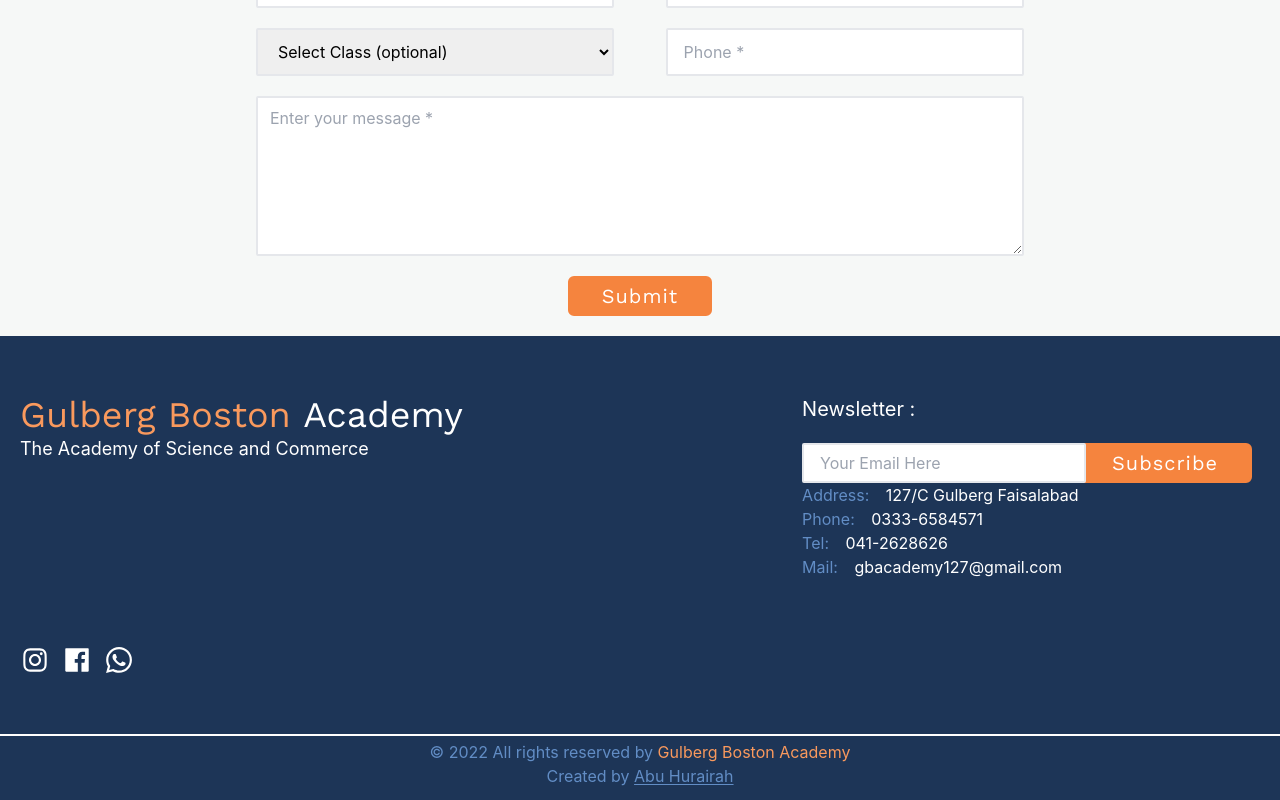
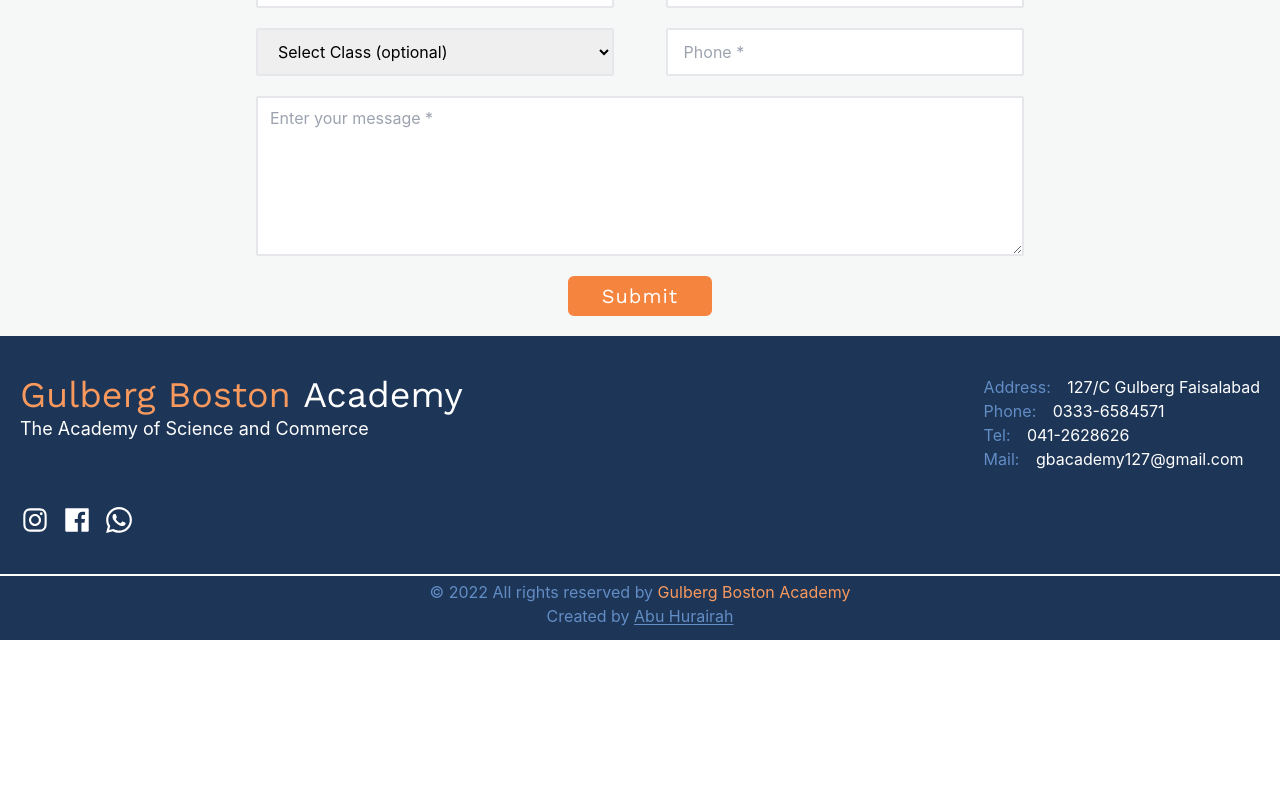
Before and after one commit to AbuHurairah127/boosten-academy-react-web, a React (Create React App) app: page / in a window 1280 px wide. Shown: the part 3245-4045 px from the top of the page. After the commit the page ends 3885 px from the top, so only its background shows below. Built offline with nearby package versions, Linux system fonts and the light colour scheme; no server answers.

Commit message:
bottom redisigned removal of newsletter section

```diff
--- a/src/components/bottom/Bottom.js
+++ b/src/components/bottom/Bottom.js
@@ -2,14 +2,13 @@
 import "./Bottom.css";
 import { AiOutlineInstagram, AiFillFacebook } from "react-icons/ai";
 import { ImWhatsapp } from "react-icons/im";
-import Button from "../button/Button";
 import { HashLink } from "react-router-hash-link";
 
 const Bottom = () => {
   return (
-    <div className="max-w-screen bg-[#1d3557] text-white flex flex-col justify-around  lg:min-h-[50vh] flex-wrap border-b-2 border-b-[#fff]">
+    <div className="max-w-screen bg-[#1d3557] text-white flex flex-col justify-around  lg:min-h-[30vh] flex-wrap border-b-2 border-b-[#fff]">
       <div className="w-full flex justify-between flex-wrap flex-col items-center lg:flex-row lg:items-start">
-        <div className="left flex flex-col justify-between ml-5 lg:min-h-[35vh] lg:w-1/2">
+        <div className="left flex flex-col justify-between ml-5 lg:min-h-[20vh] lg:w-1/2">
           <div className="leftHeader flex flex-col items-center lg:items-start pt-5 lg:pt-0">
             <HashLink smooth to="/#top">
               <span
@@ -59,22 +58,9 @@
             </a>
           </div>
         </div>
+
         <div className="right lg:mr-5">
-          <div className="rightHeader flex flex-col  lg:justify-between h-full items-center lg:items-start">
-            <div>
-              <h1 className="text-white pb-5 text-xl">Newsletter :</h1>
-              <div className="flex flex-col lg:flex-row items-center lg:items-start">
-                <input
-                  type="email"
-                  placeholder="Your Email Here"
-                  required
-                  className="md:w-[60vw] lg:w-auto outline-0 px-4 py-1.5 rounded-sm border-2 text-black z-10"
-                />
-                <div className="lg:relative lg:right-2 z-0">
-                  <Button label="Subscribe" />
-                </div>
-              </div>
-            </div>
+          <div className="rightHeader flex flex-col  lg:justify-center h-full items-center lg:items-start">
             <div className="py-5 lg:py-0">
               <p className="text-[#628dc5]">
                 Address:{" "}
```
